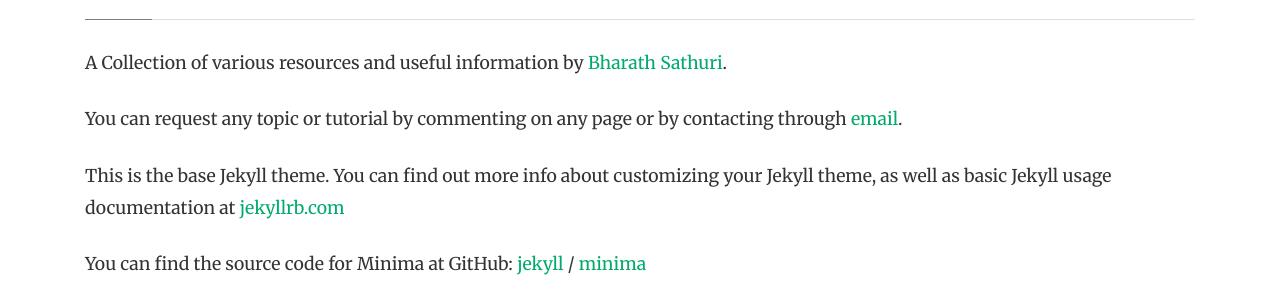
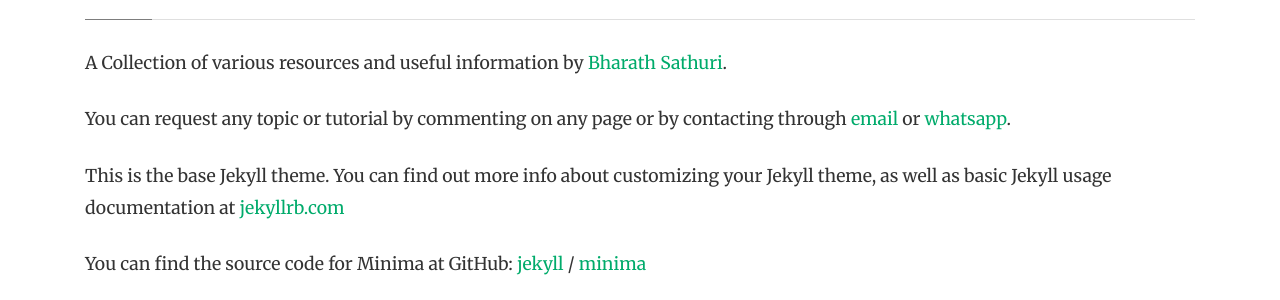
Before and after one commit to StarkSources/myblog, a Jekyll site: the page built from about.md, in a window 1280 px wide. Shown: the part 273-573 px from the top of the page. Built offline with Jekyll 4.4.1, drawn with Linux system fonts in a browser that asks for light colours; nearby versions of some CDN libraries; comment, search, counter and statistics services are not loaded.

Commit message:
Update about.md

```diff
--- a/about.md
+++ b/about.md
@@ -6,7 +6,7 @@
 
 A Collection of various resources and useful information by [Bharath Sathuri](https://about.me/bharathsathuri/).
 
-You can request any topic or tutorial by commenting on any page or by contacting through [email](mailto:sathuribharathbrothers1234@gmail.com).
+You can request any topic or tutorial by commenting on any page or by contacting through [email](mailto:sathuribharathbrothers1234@gmail.com) or [whatsapp](https://api.whatsapp.com/send?phone=919133430813).
 
 This is the base Jekyll theme. You can find out more info about customizing your Jekyll theme, as well as basic Jekyll usage documentation at [jekyllrb.com](https://jekyllrb.com/)
 
```
